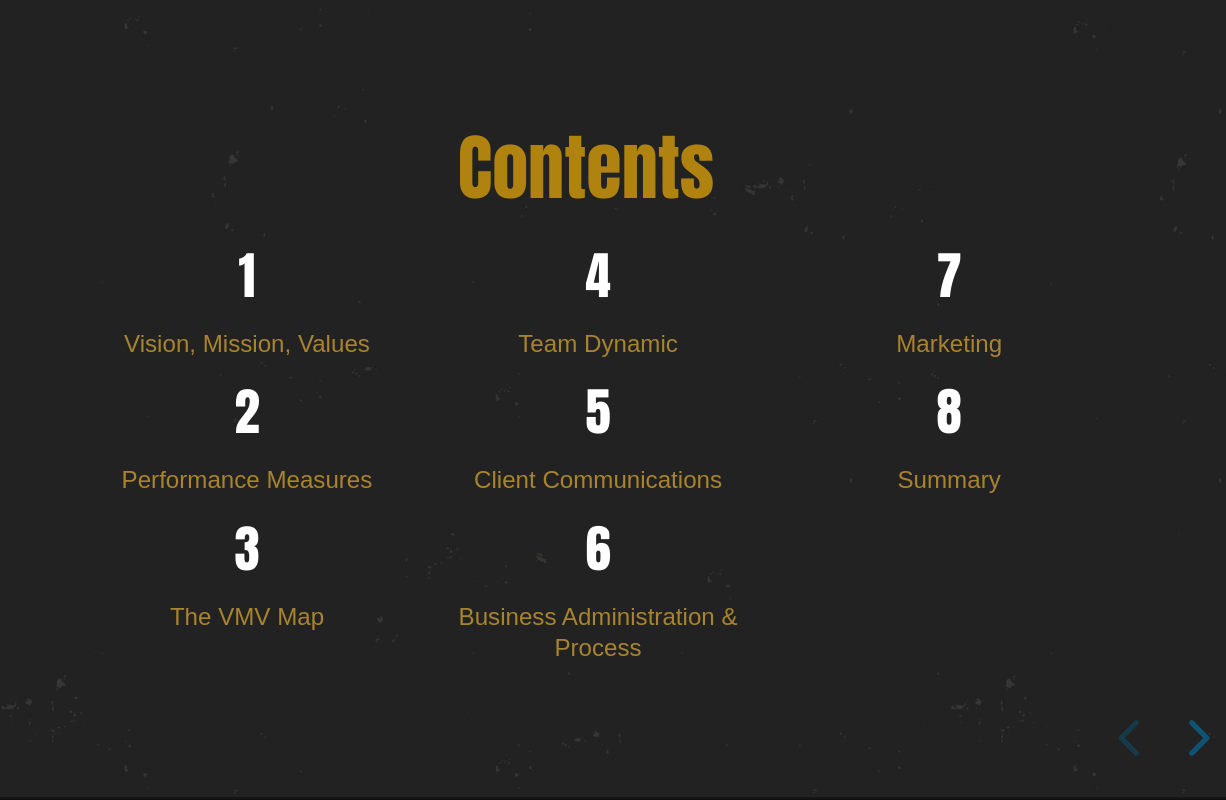
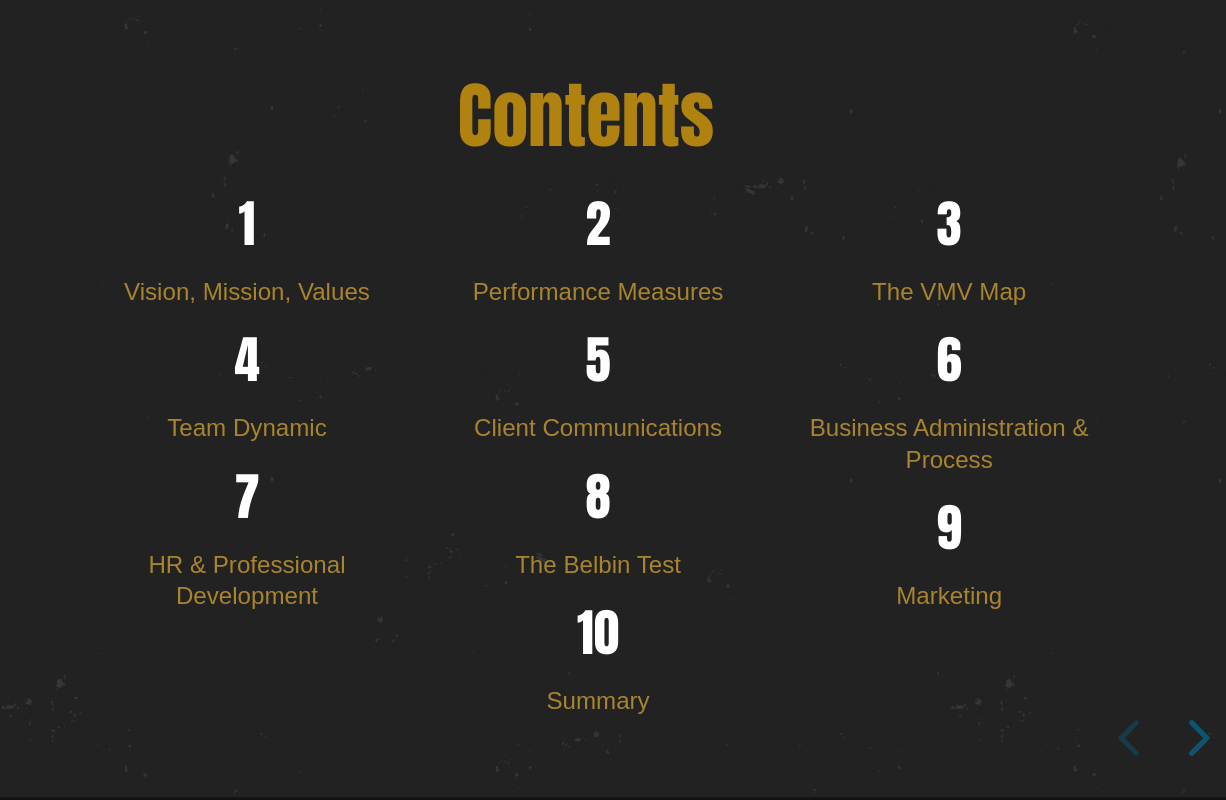
Before and after one commit to jarrang/jarrangdev.github.io, a website: page index.html in a window 1280 px wide. Both pictures are taken after a click on the button 1250 px from the left and 738 px from the top of the page. Shown: the full height of the page, 54-1280 px from the left. Drawn offline with nearby package versions, Linux system fonts and the light colour scheme; files that its build step writes are made by us from their sources; a web font is replaced by a local one.

Commit message:
Contents page update

```diff
--- a/index.html
+++ b/index.html
@@ -207,21 +207,23 @@ p span {
 				<div class="col">
 					<ul>
 					<li class="contents"><h2>1</h2><a href="/#/2" class="contentslink">Vision, Mission, Values</a></li>
-					<li class="contents"><h2>2</h2><a href="/#/5" class="contentslink">Performance Measures</a></li>
-					<li class="contents"><h2>3</h2><a href="/#/6" class="contentslink">The VMV Map</a></li>
+					<li class="contents"><h2>4</h2><a href="/#/7" class="contentslink">Team Dynamic</a></li>
+					<li class="contents"><h2>7</h2><a href="/#/12" class="contentslink">HR &amp; Professional Development</a></li>
 					</ul>
 				</div>
 				<div class="col">
 					<ul>
-					<li class="contents"><h2>4</h2><a href="/#/7" class="contentslink">Team Dynamic</a></li>
-					<li class="contents"><h2>5</h2><a href="/#/10" class="contentslink">Client Communications</a></li>
-					<li class="contents"><h2>6</h2><a href="/#/12" class="contentslink">Business Administration &amp; Process</a></li>
+					<li class="contents"><h2>2</h2><a href="/#/5" class="contentslink">Performance Measures</a></li>
+					<li class="contents"><h2>5</h2><a href="/#/8" class="contentslink">Client Communications</a></li>
+					<li class="contents"><h2>8</h2><a href="/#/14" class="contentslink">The Belbin Test</a></li>
+					<li class="contents"><h2>10</h2><a href="/#/22" class="contentslink">Summary</a></li>
 					</ul>
 				</div>
 				<div class="col">
 					<ul>
-					<li class="contents"><h2>7</h2><a href="/#/14" class="contentslink">Marketing</a></li>
-					<li class="contents"><h2>8</h2><a href="/#/21" class="contentslink">Summary</a></li>
+					<li class="contents"><h2>3</h2><a href="/#/6" class="contentslink">The VMV Map</a></li>
+					<li class="contents"><h2>6</h2><a href="/#/10" class="contentslink">Business Administration &amp; Process</a></li>
+					<li class="contents"><h2>9</h2><a href="/#/15" class="contentslink">Marketing</a></li>
 					</ul>
 				</div>
 				</section>
@@ -263,7 +265,7 @@ p span {
 							<td><p>Under Usage</p></td>
 						</tr>
 					</table>
-					<p style="margin-top: 50px;"><span>For more on the performance measures, see the <a href="https://docs.google.com/document/d/1e309mNb3PK8u1KsOQa2vADk7AIQi_vFC/edit" target="_blank">Client Relationship Handbook</a></span></p>
+					<p style="margin-top: 50px;"><span>For more on the performance measures, see the <a href="https://docs.google.com/document/d/1e309mNb3PK8u1KsOQa2vADk7AIQi_vFC/edit" target="_blank">Client Relationship Handbook</a>.</span></p>
 				</section>
 
 				<section  data-background-image="images/back.png">
@@ -294,7 +296,7 @@ p span {
 					<li>Social media interactions</li>
 				</ul>
 				<p>The VMV influences our relationships with clients. We must live and breathe our VMV in everything we do - this demonstrates our integrity and professionalism.</p>
-				<p style="margin-top: 40px;"><span>For an in depth look at client relationships read the <a href="https://docs.google.com/document/d/1KTIPW5wLbZKQWVRG_w_t3ATh4W_n2352lWY_4NSBmp8/edit" target="_blank">>Client Relationship Handbook.</a></span></p>.
+				<p style="margin-top: 40px;"><span>For an in depth look at client relationships read the <a href="https://docs.google.com/document/d/1KTIPW5wLbZKQWVRG_w_t3ATh4W_n2352lWY_4NSBmp8/edit" target="_blank">Client Relationship Handbook</a>.</span></p>
 			</section>
 
 			<section  data-background-image="images/back.png">
@@ -340,7 +342,7 @@ p span {
 						<li><hr>It is used a catalyst for further conversation, which helps to develop trust and rapport</li>
 						<li><hr>It clearly demonstrates our expertise and ensures email marketing remains high on the agenda for discussion and investment</li>
 					</ul>
-					<p style="margin-top: 40px;"><span>For more on reporting, you can find a list of articles on our wiki <a href="https://wiki.jarrang.com/reporting_suite_by_tier">here</a></span></p>.
+					<p style="margin-top: 40px;"><span>For more on reporting, you can find a list of articles on our wiki <a href="https://wiki.jarrang.com/reporting_suite_by_tier" target="_blank">here</a></span>.</p>
 				</div>
 			</section>
 
@@ -475,7 +477,7 @@ p span {
 							<p><strong>Objective:</strong> Most effectively used at the end of tasks to polish and scrutinise the work for errors, subjecting it to the highest standards of quality control.</p>
 							<p><strong>Strengths:</strong> Painstaking, conscientious, anxious. Searches out errors. Polishes and perfects.</p>
 							<p><strong>Weaknesses:</strong> Can be inclined to worry unduly, and reluctant to delegate.</p>
-							<p style="margin-top: 40px;"><span>To discover more about Belbin and to read some of their resources, <a href="https://www.belbin.com/">go here</a></span></p>.
+							<p style="margin-top: 40px;"><span>To discover more about Belbin and to read some of their resources, <a href="https://www.belbin.com/" target="_blank">go here</a></span></p>.
 						</div>
 					</section>
 				</section>
```
